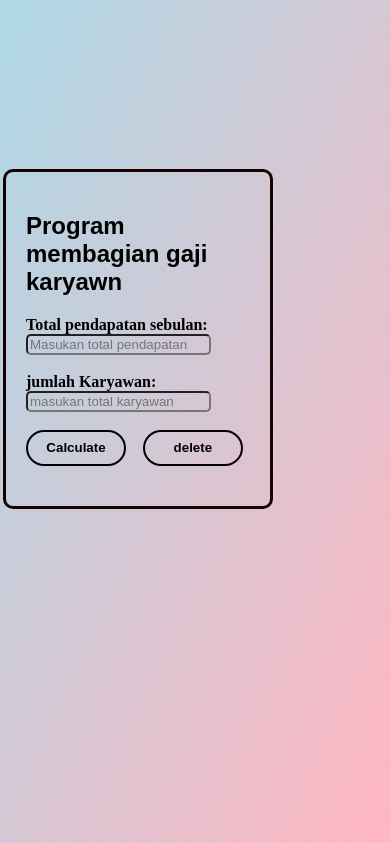
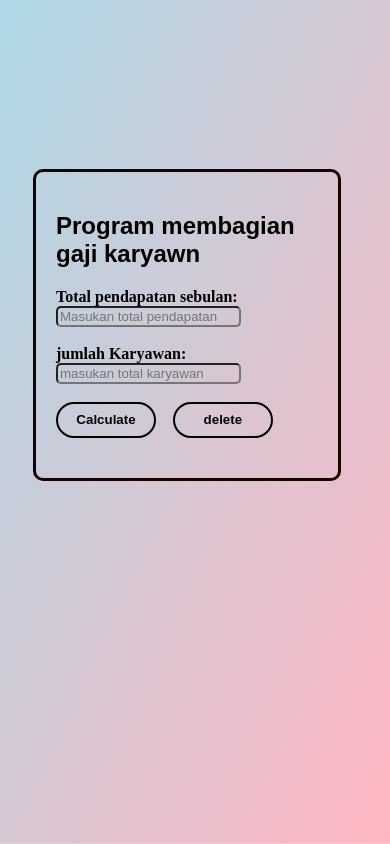
Before and after one commit to Zeroplan123/calculateSalary.github.io, a plain HTML site: page index.html in a window 390 px wide. Drawn offline with Linux system fonts and the light colour scheme.

Commit message:
Add files via upload

```diff
--- a/index.html
+++ b/index.html
@@ -57,8 +57,8 @@
 
 
     .container{
-        width: 60%;
-        margin-left: -5px;
+        width: 70%;
+        margin-left: 25px;
 
     }
 
```
